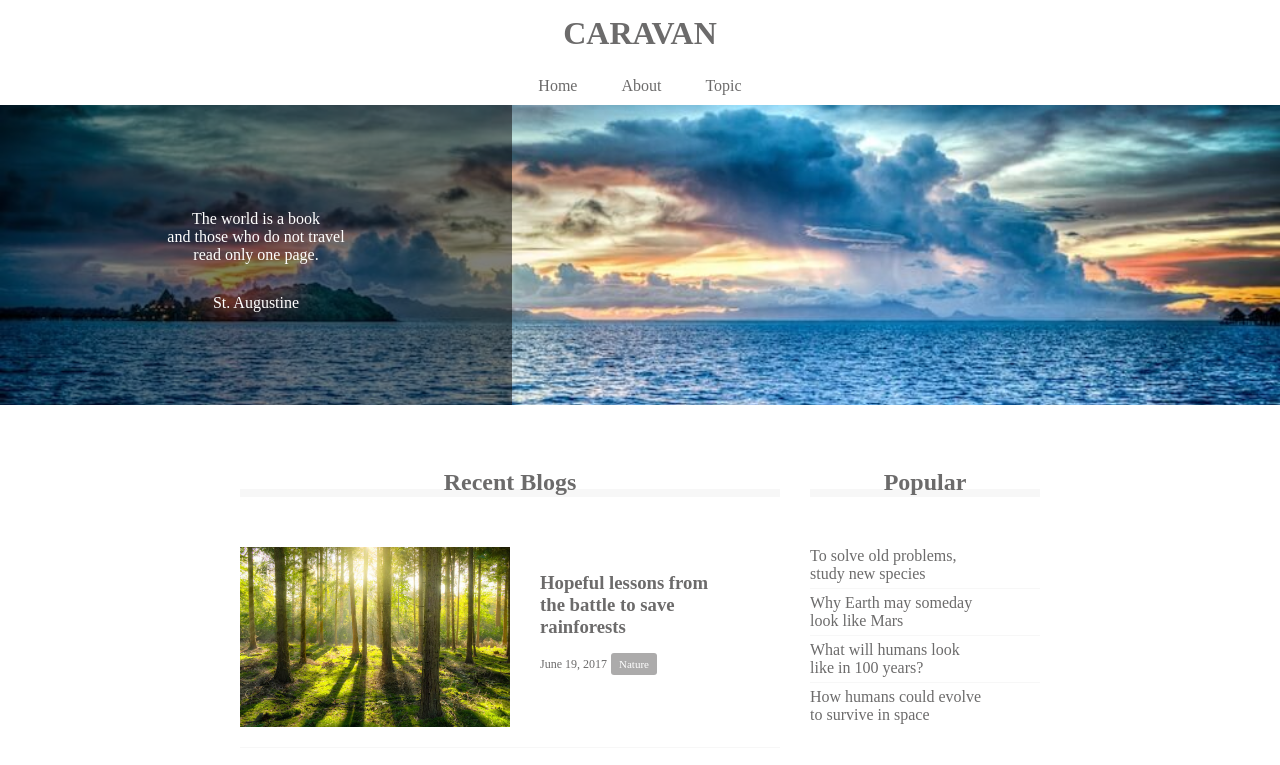
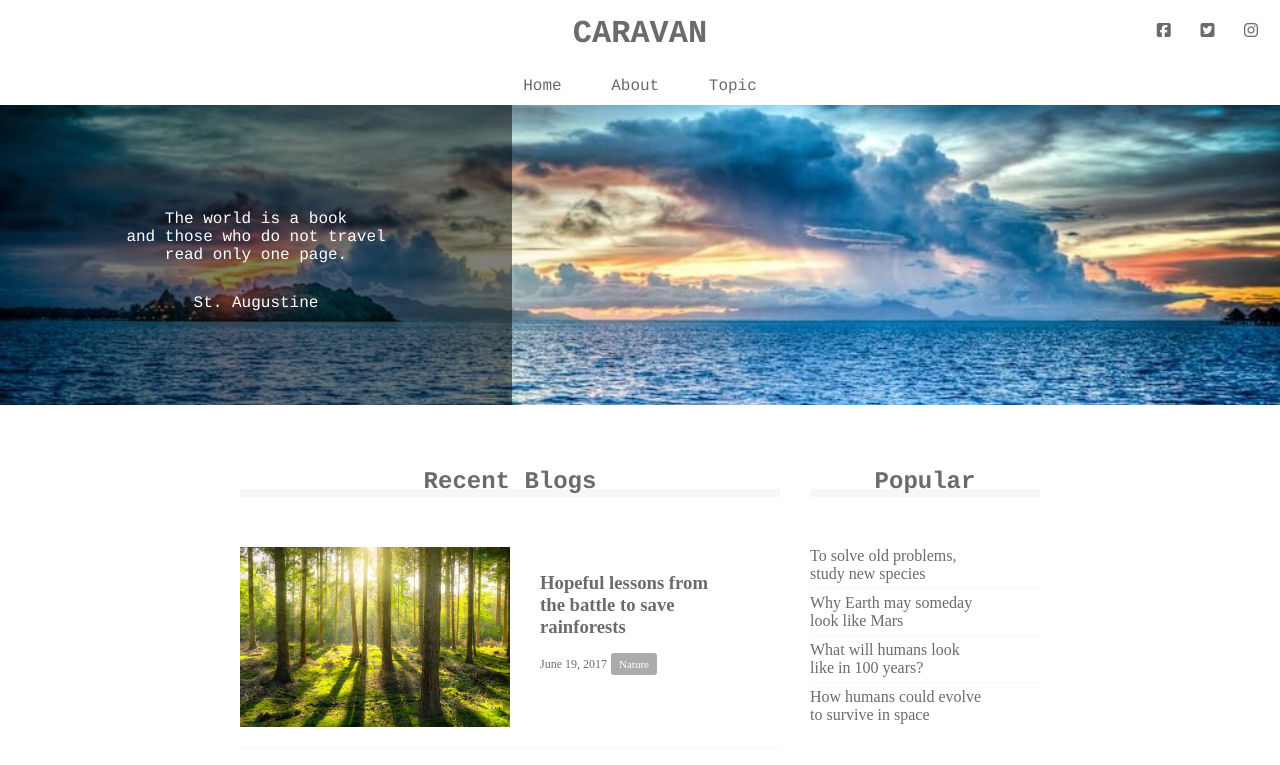
Before and after one commit to Naoto1110/HTML-CSS, a plain HTML site: page caravan/index.html in a window 1280 px wide. Shown: the top 765 px of the page. Drawn offline with Linux system fonts and the light colour scheme.

Commit message:
[Finish] 1-9

```diff
--- a/caravan/index.html
+++ b/caravan/index.html
@@ -2,6 +2,9 @@
 <html lang="ja">
   <head>
     <meta charset="UTF-8" />
+    <!-- FontAwesomeの読み込み -->
+
+    <script src="https://kit.fontawesome.com/fd154e40e8.js" crossorigin="anonymous"></script>
     <!-- CSSファイルの読み込み -->
     <link rel="stylesheet" href="style.css" />
     <title>CARAVAN</title>
@@ -11,10 +14,15 @@
     <!-- header -->
     <header>
       <h1 class="heading">
-        <a href="index.html">
-        CARAVAN
-        </a>
+        <a href="index.html">CARAVAN</a>
       </h1>
+
+      <div class="social">
+
+        <i class="fab fa-facebook-square"></i>
+        <i class="fab fa-twitter-square"></i>
+        <i class="fab fa-instagram"></i>
+      </div>
     </header>
 
     <!-- navigation -->
--- a/caravan/style.css
+++ b/caravan/style.css
@@ -10,11 +10,26 @@ a {
   text-decoration: none;
 }
 
+header,nav,h2, .main-visual, footer {
+  font-family: Chalkduster, "Bradley Hand", Courier, "Segoe Print", sans-serif;
+}
+
 header{
   width: 90%;
   padding: 15px 0;
   margin: 0 auto;
   text-align: center;
+}
+
+.social i {
+  display: inline-block;
+  margin-left: 20px;
+}
+
+.social{
+  position: absolute;
+  top: 22px;
+  right: 22px;
 }
 
 header .heading {
```
